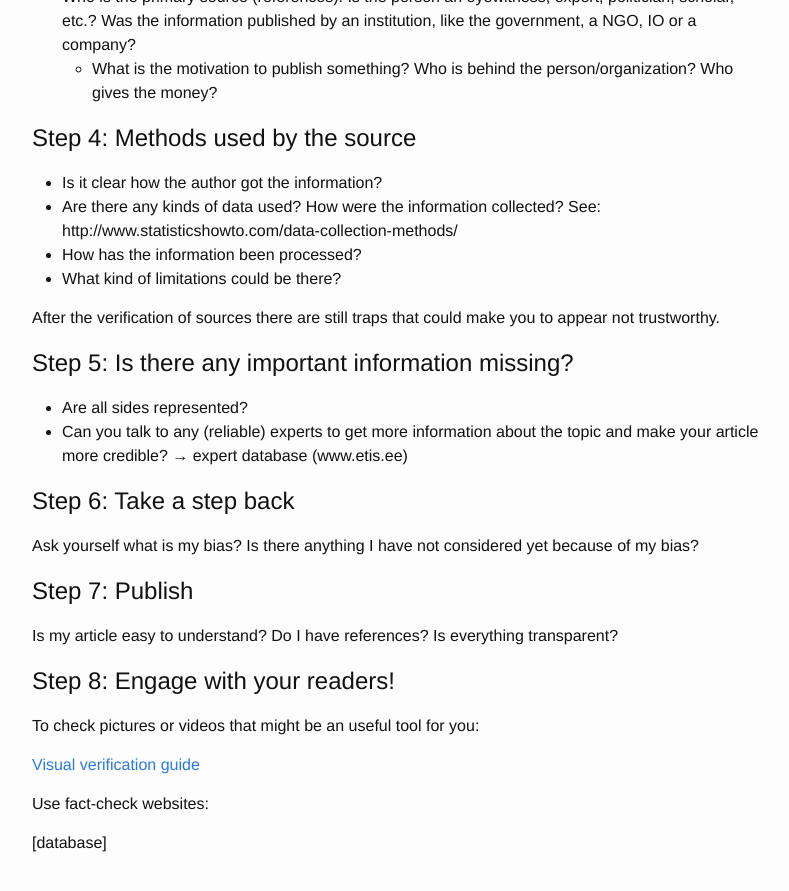
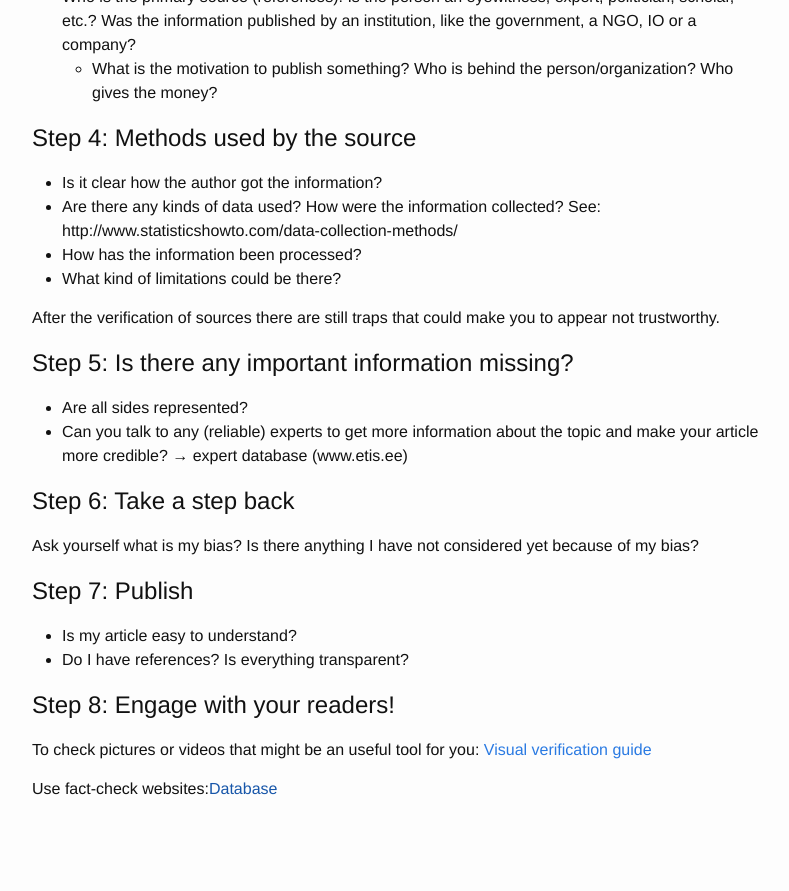
Before and after one commit to fact-tutorial/fact-tutorial.github.io, a Jekyll site: the page built from index.md, in a window 1280 px wide and 900 px high, scrolled down 1189 px. Shown: the top 891 px of the window, without its empty margins (238-1027 px from the left). Built offline with Jekyll 4.4.1, drawn with Linux system fonts in a browser that asks for light colours; our own code applies the rules of GitHub Pages for plain Markdown files; after the commit the page ends 2035 px from its top, so only the background shows below that.

```diff
--- a/index.md
+++ b/index.md
@@ -60,15 +60,11 @@ Ask yourself what is my bias? Is there anything I have not considered yet becaus
 
 ## Step 7: Publish
 
-Is my article easy to understand?
-Do I have references? Is everything transparent?
+* Is my article easy to understand?
+* Do I have references? Is everything transparent?
 
 ## Step 8: Engage with your readers!
 
-To check pictures or videos that might be an useful tool for you:
+To check pictures or videos that might be an useful tool for you: [Visual verification guide](https://firstdraftnews.com/resource/visual-verification-guide-photos/)
 
-[Visual verification guide](https://firstdraftnews.com/resource/visual-verification-guide-photos/)
-
-Use fact-check websites:
-
-[database]
+Use fact-check websites:[Database]()
```
